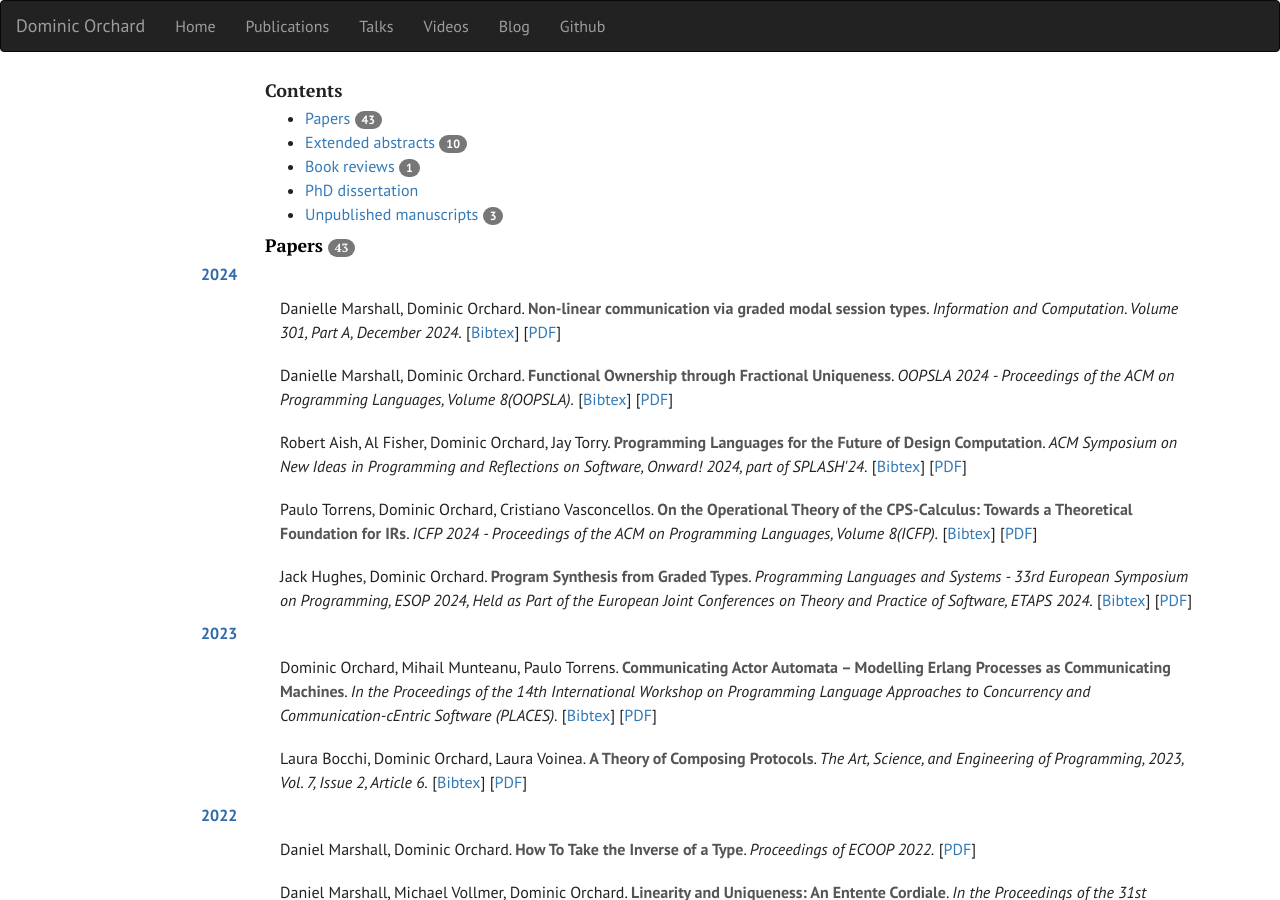
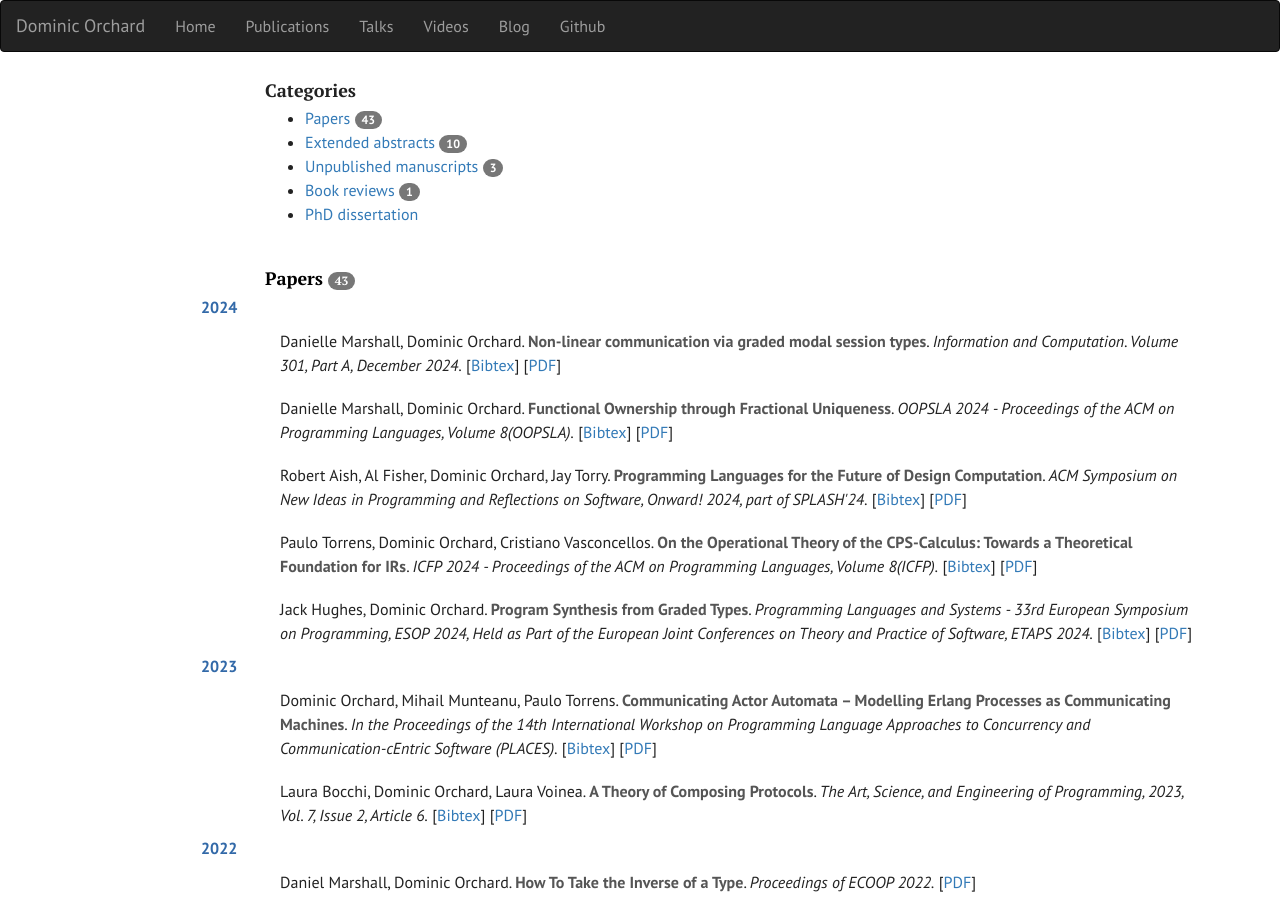
Before and after one commit to dorchard/dorchard.github.io, a Jekyll site: the page built from pubs.html, in a window 1280 px wide and 900 px high. Built offline with Jekyll 4.4.1, drawn with Linux system fonts in a browser that asks for light colours.

Commit message:
Update pubs.html

```diff
--- a/pubs.html
+++ b/pubs.html
@@ -20,23 +20,30 @@ sitemap:
 
 {% assign collection = site.pubs | sort: "date" | group_by: "type" %}
 
-<h4>Contents</h4>
-<ul>
 {% for group in collection %}
 {% if group.name == 'article' %}
-	<li><a href="#papers">Papers <span class="badge">{{ group.items | size }}</span></a></li>
+  {% assign article_size = group.items | size %}
 {% elsif group.name == 'workshop' %}
-	<li><a href="#eabstracts">Extended abstracts <span class="badge">{{ group.items | size }}</span></a></li>
+  {% assign eabstract_size = group.items | size %}
 {% elsif group.name == 'unpublished' %}
-	<li><a href="#unpublished">Unpublished manuscripts <span class="badge">{{ group.items | size }}</span></a></li>
+  {% assign unpublished_size = group.items | size %}
 {% elsif group.name == 'bookreview' %}
-	<li><a href="#bookreview">Book reviews <span class="badge">{{ group.items | size }}</span</a></li>
+  {% assign bookreview_size = group.items | size %}
 {% elsif group.name == 'thesis' %}
-	<li><a href="#dissertations">PhD dissertation</a></li>
 {% endif %}
 {% endfor %}
+
+
+<h4>Categories</h4>
+<ul>
+	<li><a href="#papers">Papers <span class="badge">{{ article_size }}</span></a></li>
+	<li><a href="#eabstracts">Extended abstracts <span class="badge">{{ eabstract_size }}</span></a></li>
+	<li><a href="#unpublished">Unpublished manuscripts <span class="badge">{{ unpublished_size }}</span></a></li>
+        <li><a href="#bookreview">Book reviews <span class="badge">{{ bookreview_size }}</span</a></li>
+	<li><a href="#dissertations">PhD dissertation</a></li>
 </ul>
 
+<br />
 
 
 {% for group in collection %}
@@ -167,7 +174,7 @@ sitemap:
 {% for group in collection %}
     {% if group.name == 'workshop' %}
 
-    <a name='eabstract' class='titlep'><h4>Peer-reviewed Extended abstracts <span class="badge">{{ group.items | size }}</span></h4></a>
+    <a name='eabstracts' class='titlep'><h4>Peer-reviewed Extended abstracts <span class="badge">{{ group.items | size }}</span></h4></a>
       <ul class="list-group">
 
       {% assign pubs = group.items | sort: "date" | reverse %}
```
Lines whose indentation alone changed are shown as unchanged.
